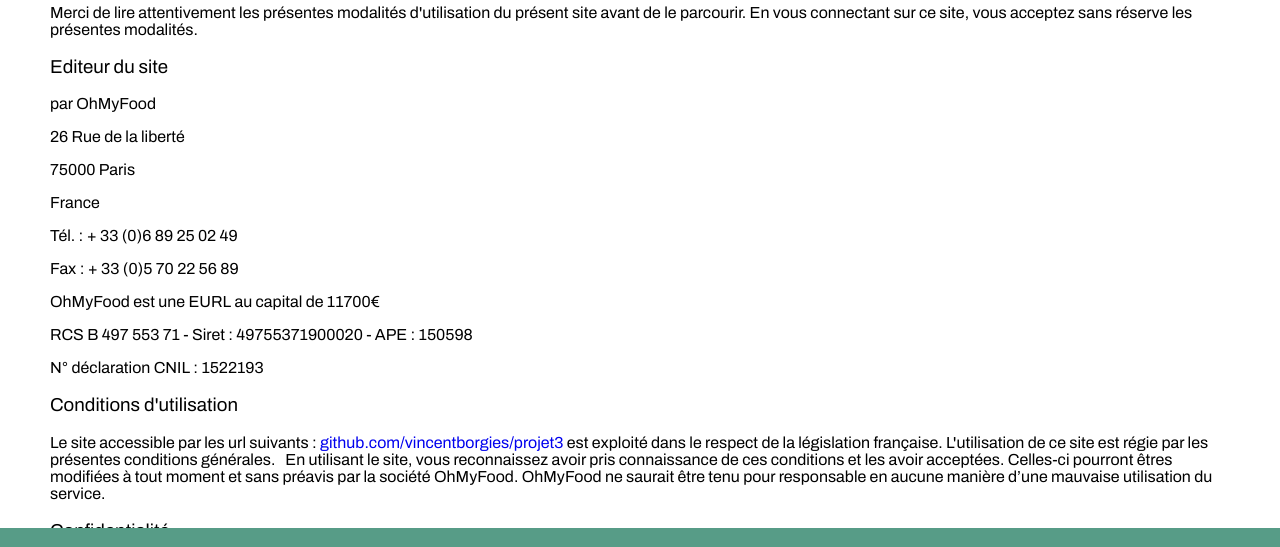
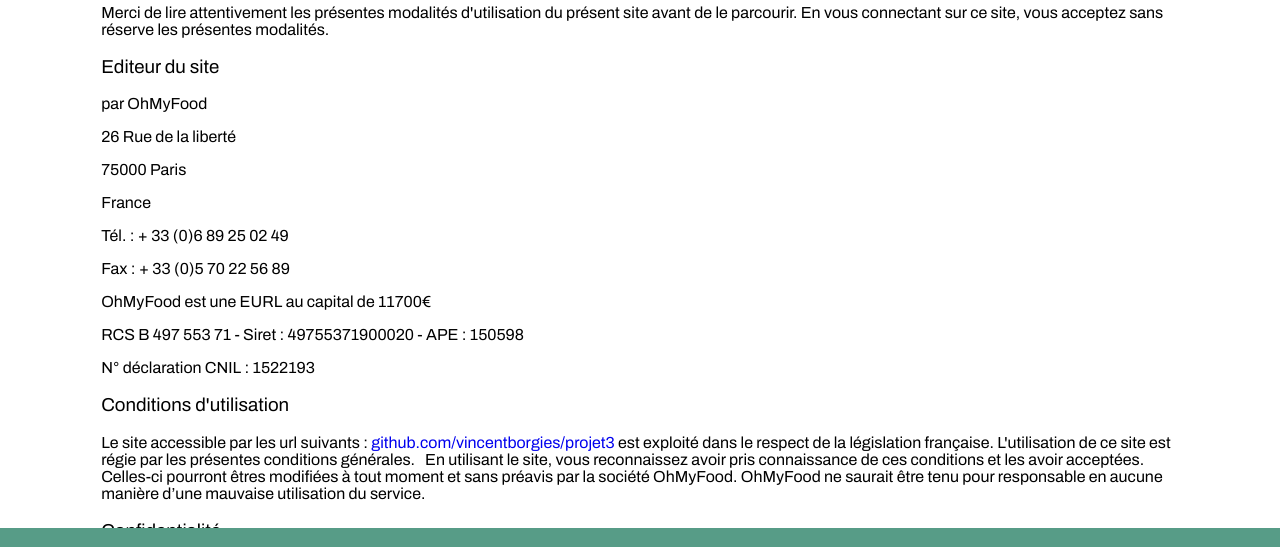
Before and after one commit to vincentborgies/P3-ANIMATIONS-CSS, a website: page legal.html in a window 1280 px wide. Shown: the part 202-749 px from the top of the page. Drawn offline with Linux system fonts and the light colour scheme.

Commit message:
corrections3

```diff
--- a/legal.html
+++ b/legal.html
@@ -15,6 +15,7 @@
         </a>
     </header>
 
+    <div class="content">
     <section class="mentions">
 
         <h2>Mentions légales</h2>
@@ -87,6 +88,7 @@
         </p>
 
     </section>
+    </div>
 
     <footer>
         <a class="footer__mentions" href="legal.html">Mentions légales</a>
--- a/sass/pages/_home.scss
+++ b/sass/pages/_home.scss
@@ -10,7 +10,7 @@
     width: 16.6rem;
     margin: auto;
     margin-top: 30px;
-    margin-bottom: 240px;
+    margin-bottom: 30px;
     background: $vertdeau;
     border: 0 none;
     padding: 0.31rem 0.31rem;
@@ -35,7 +35,7 @@
 }
 
 .content {
-    margin: 1.25rem 4% 4.4rem 4%;
+    margin: 20px 4% 200px 4%;
 }
 
 .les-menus {
```
Also changed, not shown: css/style.css.
